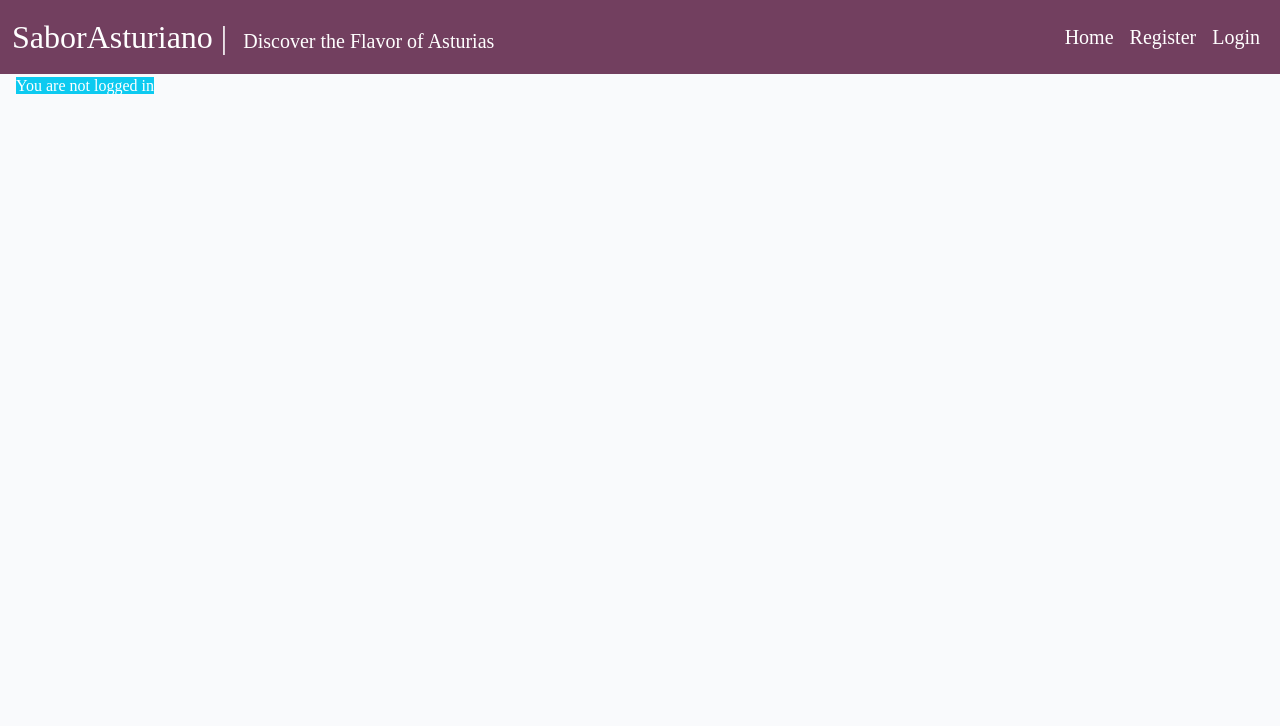
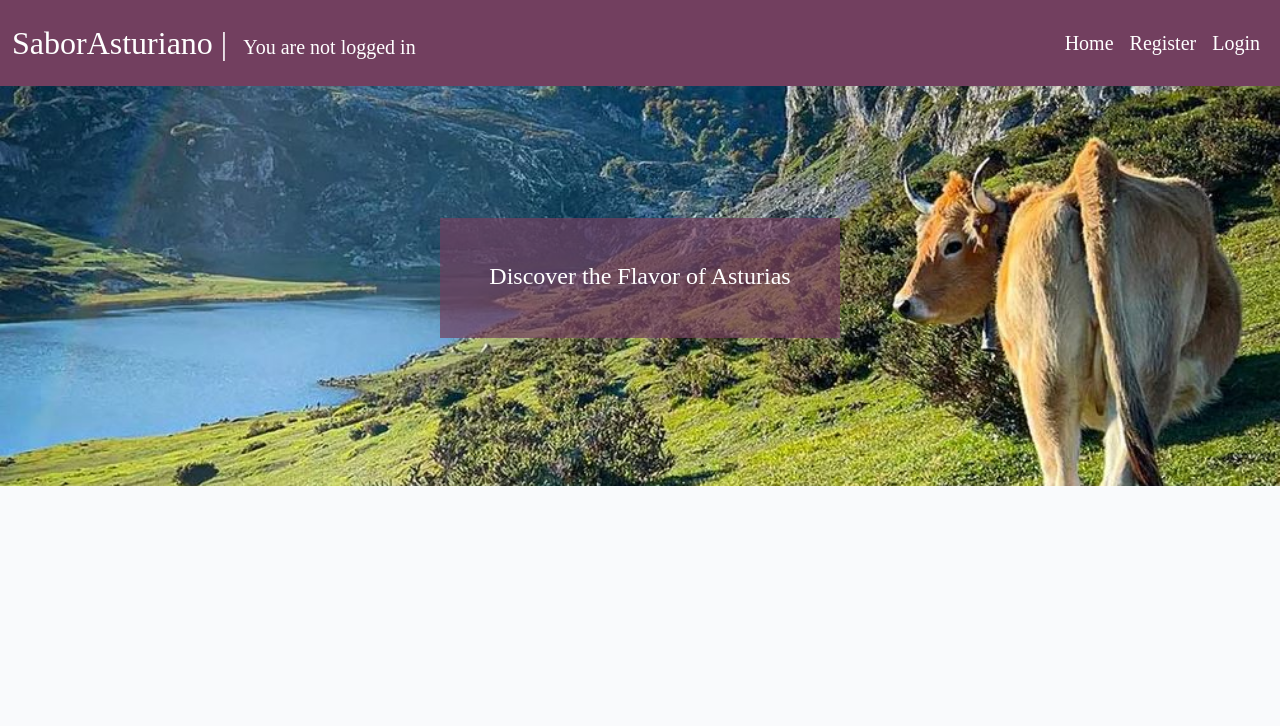
Before and after one commit to Hugh1996/sabor-asturiano-pp4, a Django app: page / in a window 1280 px wide. Shown: the top 726 px of the page. Run offline with Django 3.2, Linux system fonts and the light colour scheme; data that the repository does not hold is empty.

Commit message:
Add main bg image

```diff
--- a/static/css/style.css
+++ b/static/css/style.css
@@ -10,6 +10,23 @@ body {
 
 .main-bg {
     background-color: #F9FAFC;
+}
+
+.section-bg {
+    background-image: url('/static/images/asturias.jpg');
+    background-size: cover;
+    background-position: center;
+    background-repeat: no-repeat;
+    position: relative;
+    text-align: center;
+    height: 400px;
+}
+
+.section-bg p {
+    background-color: rgba(114, 63, 95, 0.7);
+    padding: 40px;
+    height: 120px;
+    width: 400px;
 }
 
 .primary {
--- a/templates/base.html
+++ b/templates/base.html
@@ -31,8 +31,12 @@
                 aria-controls="navbarText" aria-expanded="false" aria-label="Toggle navigation">
                 <span class="navbar-toggler-icon"></span>
             </button>
-            <span class="navbar-text ms-auto text-white fs-5 mt-2">
-                Discover the Flavor of Asturias
+            <span>
+                {% if user.is_authenticated %}
+                <p class="fs-5 pt-4 text-white">You are logged in as {{ user }}</p>
+                {% else %}
+                <p class="fs-5 pt-4 text-white">You are not logged in</p>
+                {% endif %}
             </span>
             <div class="collapse navbar-collapse" id="navbarText">
                 <ul class="navbar-nav mb-2 mb-lg-0 ms-auto">
@@ -58,11 +62,9 @@
     </nav>
 
     <main class="flex-shrink-0 main-bg">
-        {% if user.is_authenticated %}
-        <p class="text-white m-3 bg-info d-inline">You are logged in as {{ user }}</p>
-        {% else %}
-        <p class="text-white m-3 bg-info d-inline">You are not logged in</p>
-        {% endif %}
+        <div class="section-bg d-flex flex-column align-items-center justify-content-center">
+            <p class="text-white fs-4">Discover the Flavor of Asturias</p>
+        </div>
         {% block content %}
         <!-- Base content -->
         {% endblock content %}
```
Also changed, not shown: static/images/asturias.jpg (added).
